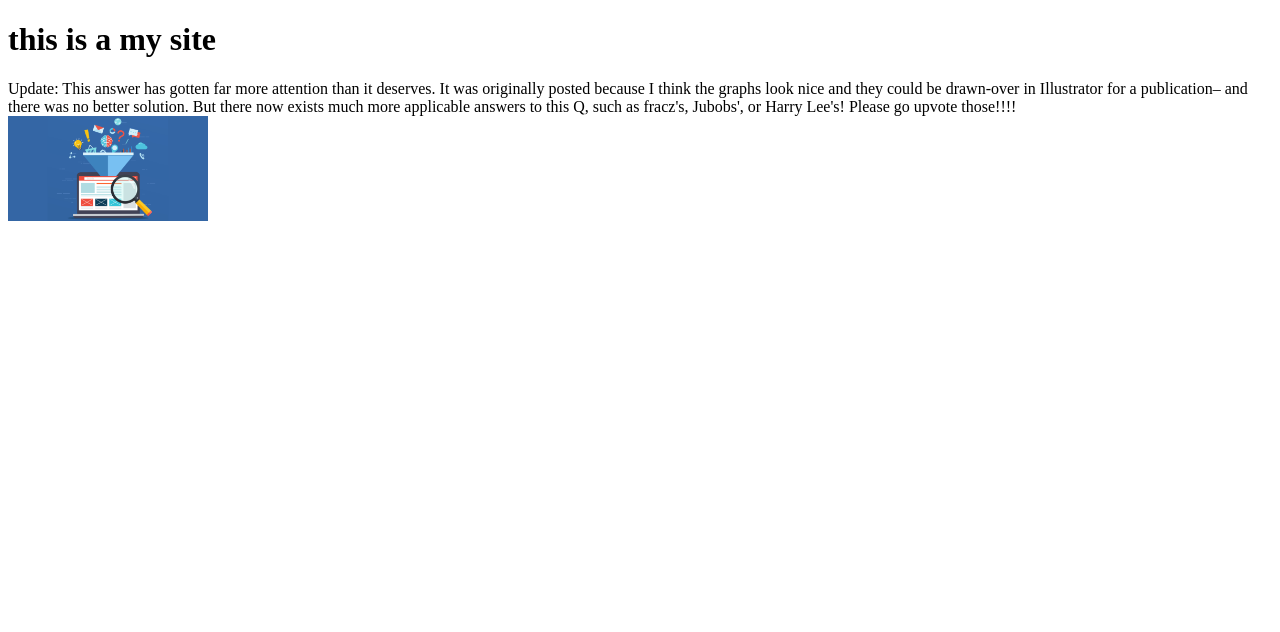
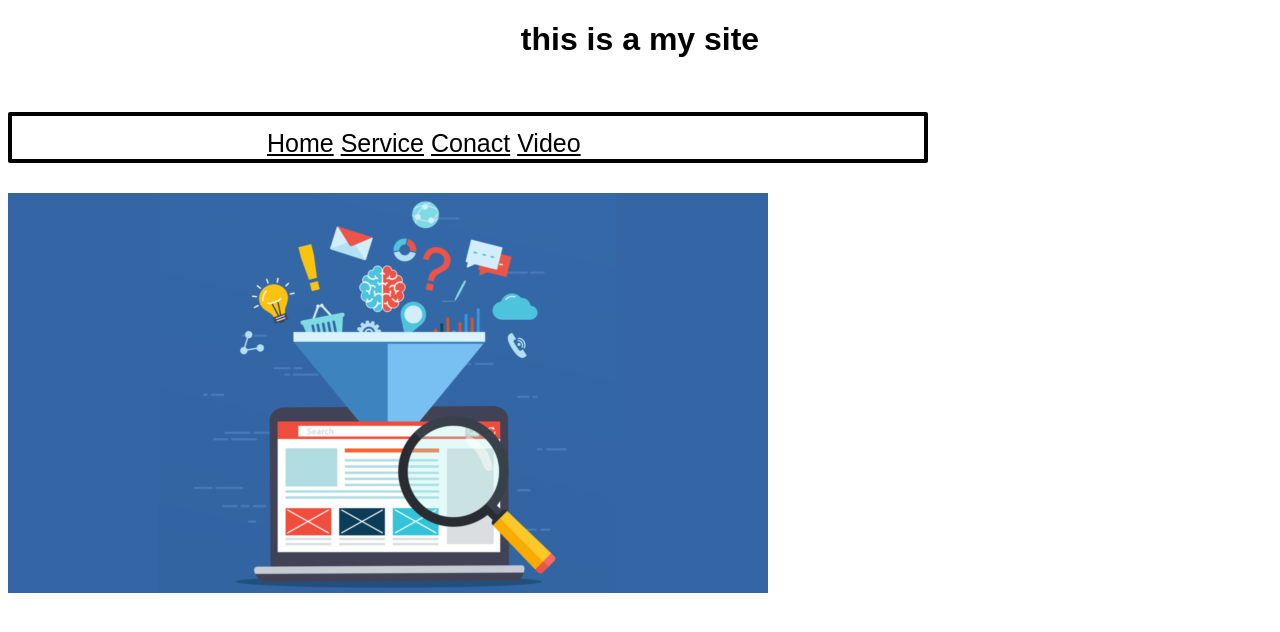
Before and after one commit to ChenGeorgie/thissite, a plain HTML site: page index.html in a window 1280 px wide. Drawn offline with Linux system fonts and the light colour scheme.

Commit message:
add css files and header menu and p pharagraf

```diff
--- /dev/null
+++ b/app1.css
@@ -0,0 +1,46 @@
+
+body{
+    font-family: Arial, Helvetica, sans-serif;
+    background-color: white;
+}
+
+
+h1 {
+    text-align: center;
+    background-color: white ;
+    cursor: pointer;
+
+    transition: 5s 1s;
+    color:black;
+    transition: 1s;
+
+}
+
+h1:hover {
+    background-color: rgb(90, 211, 54);
+    transform:rotate(360deg);
+    color: pink;
+    font-size:25px;
+
+}
+
+
+.menu {
+    border: 4px solid black;
+    border-radius: 2px;
+    margin-left: auto;
+    margin-right: auto;
+    text-align:auto;
+    width: 50%;
+    line-height: 100%;
+    margin: 54px 30% 30px 0px;
+    padding:  15px 25px 3px 15px;
+    font-size: 25px;
+    text-decoration: dashed;
+    padding-inline-start: 255px;
+}
+
+.menuIn {
+    color: black;
+    background-color:rgb(90, 211);
+}
--- a/index.html
+++ b/index.html
@@ -1,6 +1,7 @@
 <!DOCTYPE html>
 <html lang="en">
 <head>
+    <link rel="stylesheet" href="app1.css">
     <meta charset="UTF-8">
     <meta name="viewport" content="width=device-width, initial-scale=1.0">
     <meta http-equiv="X-UA-Compatible" content="ie=edge">
@@ -9,10 +10,20 @@
 <body>
 
     <h1>this is a my site</h1>
-    <div>
-            Update: This answer has gotten far more attention than it deserves.  It was originally posted because I think the graphs look nice and they could be drawn-over in Illustrator for a publication– and there was no better solution.  But there now exists much more applicable answers to this Q, such as fracz's, Jubobs', or Harry Lee's!  Please go upvote those!!!!
-    </div>
-<img src="site.png" width="200px">
+
+<div id="menu" class="menu">
+    <a href="" class="menuIn">Home</a>
+    <a href="" class="menuIn">Service</a>
+    <a href="" class="menuIn">Conact</a>
+    <a href="" class="menuIn">Video </a>
+</div>
+
+
+  <div>
+
+          <img src="site.png">
+
+      </div>
 
 </body>
 </html>
```
